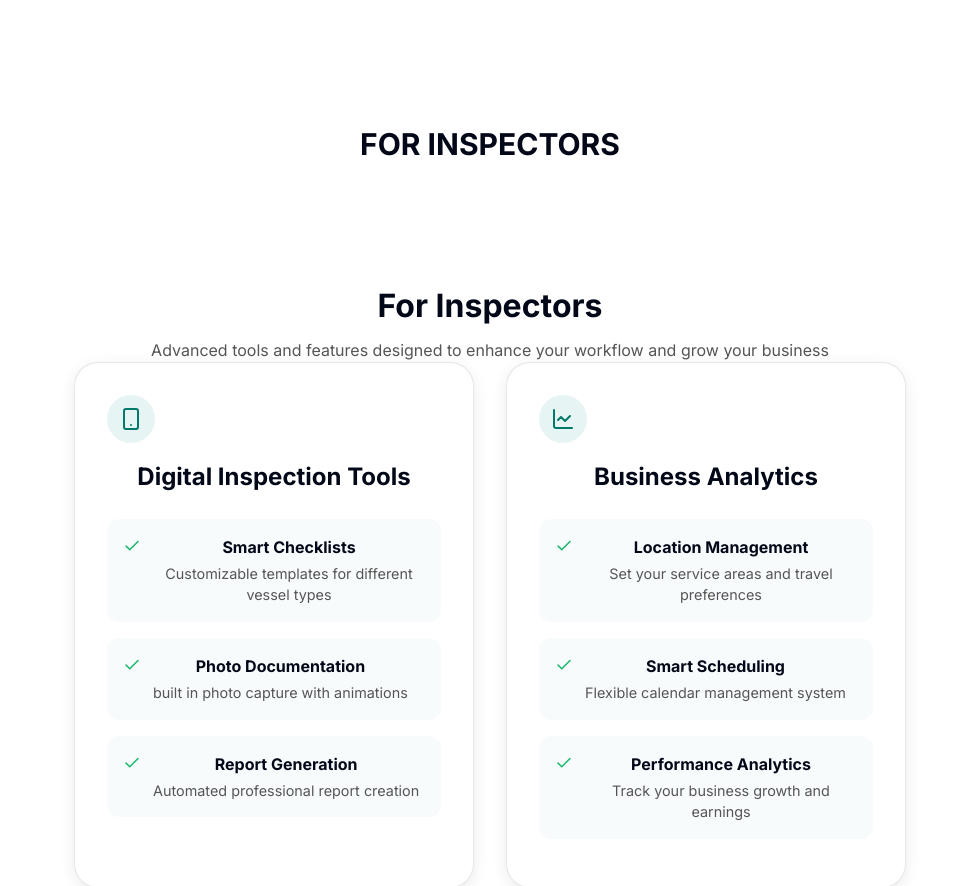
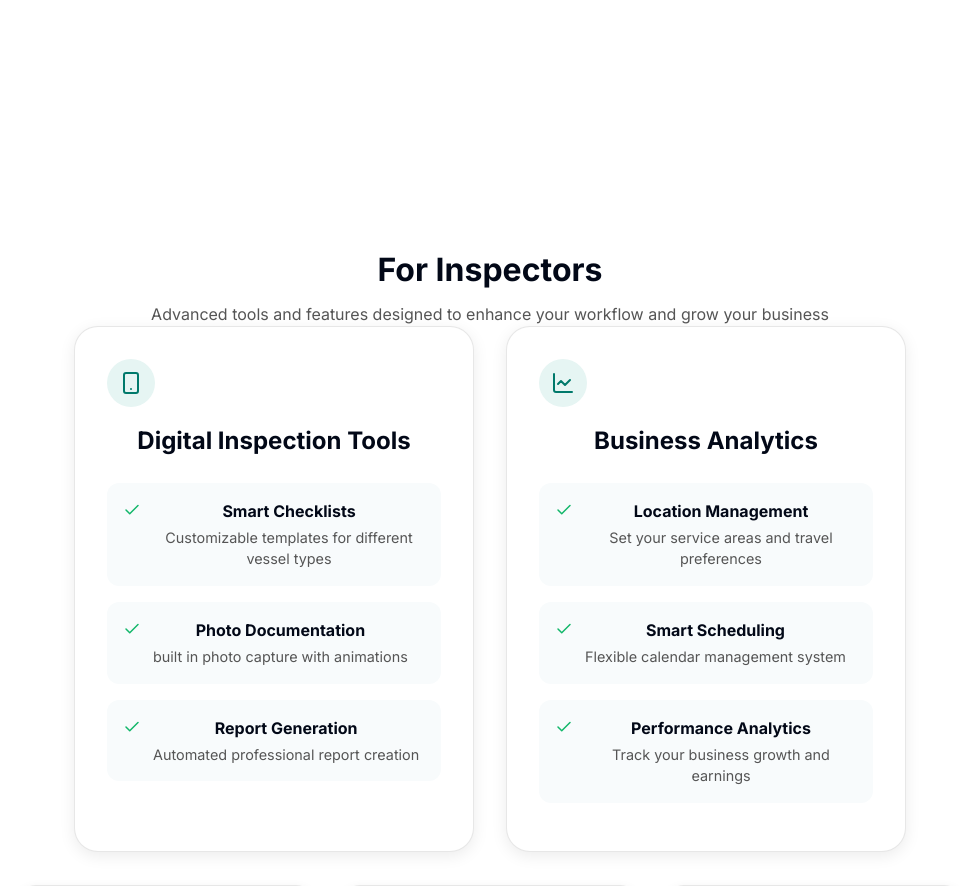
Before and after one commit to Starodubovskyi/Avalon-frontend, a Next.js app: page / in a window 1280 px wide. Shown: the part 2580-3466 px from the top of the page, without its empty margins (80-1059 px from the left). Built offline with nearby package versions, Linux system fonts and the light colour scheme.

Commit message:
Fit forInspectors Button

```diff
--- a/app/(main)/page.tsx
+++ b/app/(main)/page.tsx
@@ -34,13 +34,10 @@ export default function Home() {
         </section>
 
         <section id="for-inspectors" className="py-20">
-          <h2 className="text-3xl font-bold text-center mb-6">FOR INSPECTORS</h2>
+          <h2 className="text-3xl font-bold text-center mb-6"></h2>
           <InspectorFeatures />
           <InspectorBenefits />
-          {/* <ForInspectorsButton /> */}
         </section>
-
-        {/* <PostsTable title="Latest Posts" limit={5} /> */}
       </div>
     </div>
   );
--- a/components/Navbar.tsx
+++ b/components/Navbar.tsx
@@ -107,7 +107,7 @@ const Navbar = () => {
           </button>
           <button
             className={styles.navButton}
-            onClick={() => scrollTo("inspectors")}
+            onClick={() => scrollTo("for-inspectors")}
           >
             For Inspectors
           </button>
```
